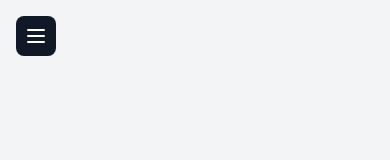
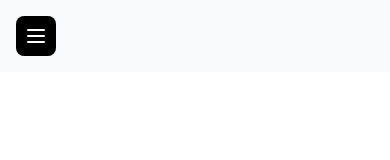
Before and after one commit to dev-mkr/yaam-task, a React (Vite) app: page / in a window 390 px wide. Shown: the top 160 px of the page. Built offline with nearby package versions, Linux system fonts and the light colour scheme.

Commit message:
style: fix layout responsive

```diff
--- a/src/components/layout/MobileMenu.tsx
+++ b/src/components/layout/MobileMenu.tsx
@@ -1,7 +1,7 @@
 import { FC, useState } from "react";
 import { Dialog, DialogPanel } from "@headlessui/react";
 import { Menu, X } from "lucide-react";
-import { SidebarRoute } from "./layout.types";
+import { SidebarRoute } from "./layout.type";
 import { Link } from "react-router-dom";
 import clsx from "clsx";
 
@@ -18,7 +18,7 @@ export const MobileMenu: FC<Props> = ({ routes, selectedPage }) => {
       {/* Mobile Menu Button */}
       <button
         onClick={() => setIsOpen(true)}
-        className="sticky left-4 top-4 z-40 rounded-lg bg-gray-900 p-2 text-white hover:bg-gray-800 md:hidden"
+        className="z-40 m-4 w-fit rounded-lg bg-black p-2 text-white hover:bg-gray-800 md:hidden"
       >
         <Menu size={24} />
       </button>
--- a/src/components/layout/Sidebar.tsx
+++ b/src/components/layout/Sidebar.tsx
@@ -2,7 +2,7 @@ import { lazy, Suspense } from "react";
 import { Home, LoaderCircle, Package, Settings } from "lucide-react";
 import { Link, useLocation } from "react-router-dom";
 import clsx from "clsx";
-import { SidebarRoute } from "./layout.types";
+import { SidebarRoute } from "./layout.type";
 
 const MobileMenu = lazy(() =>
   import("./MobileMenu").then((module) => ({ default: module.MobileMenu }))
@@ -20,7 +20,7 @@ export const Sidebar = () => {
   return (
     <>
       {/* Desktop Sidebar */}
-      <div className="fixed left-0 top-0 hidden h-screen w-64 bg-gray-900 p-4 text-white md:block">
+      <div className="sticky start-0 top-0 hidden min-h-screen w-64 bg-black p-4 text-white md:block">
         <div className="mb-8 text-xl font-bold">Refund Dashboard</div>
         <nav className="space-y-4">
           {routes.map(({ href, label, icon: Icon, disabled }) => (
@@ -45,7 +45,7 @@ export const Sidebar = () => {
       {/* Mobile Menu Button */}
       <Suspense
         fallback={
-          <div className="sticky left-4 top-4 z-40 w-fit rounded-lg bg-gray-900 p-2 text-white hover:bg-gray-800 md:hidden">
+          <div className="sticky left-4 top-4 z-40 w-fit rounded-lg bg-black p-2 text-white hover:bg-black/70 md:hidden">
             <LoaderCircle size={24} className="animate-spin" />
           </div>
         }
--- a/src/components/layout/index.tsx
+++ b/src/components/layout/index.tsx
@@ -4,9 +4,9 @@ import { Outlet } from "react-router-dom";
 
 export const Layout = () => {
   return (
-    <div className="min-h-screen bg-gray-100">
+    <div className="flex flex-col gap-x-5 bg-gray-50 md:flex-row">
+      <Sidebar />
       <Outlet />
-      <Sidebar />
       <Toaster position="top-right" />
     </div>
   );
```
Also changed, not shown: src/components/layout/layout.type.ts (renamed from src/components/layout/layout.types.ts).
